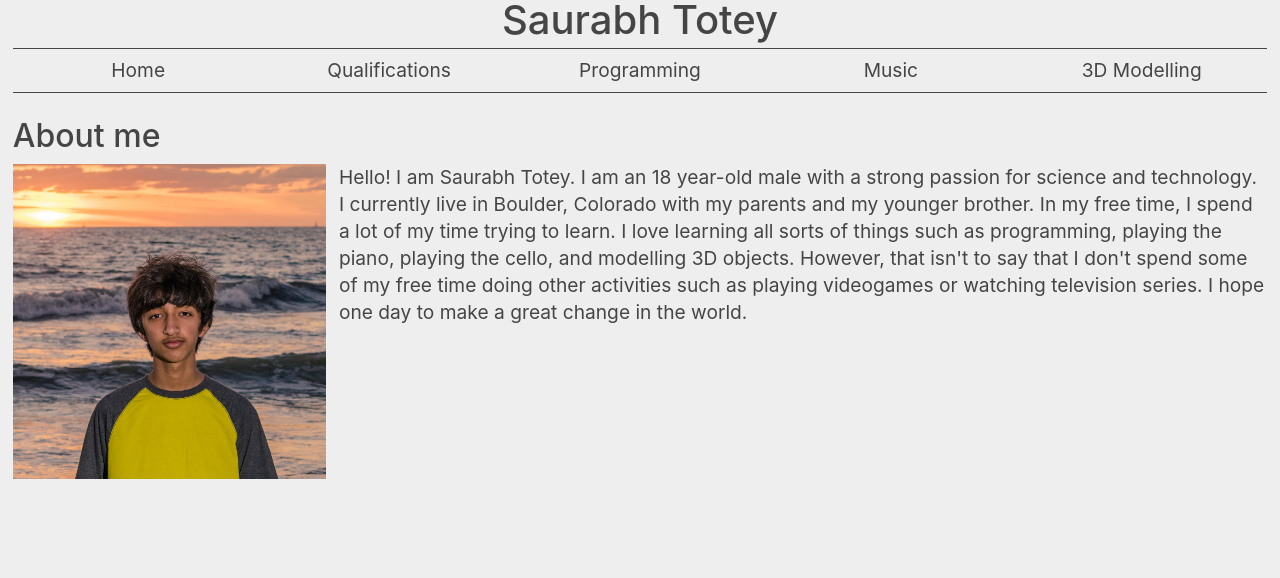
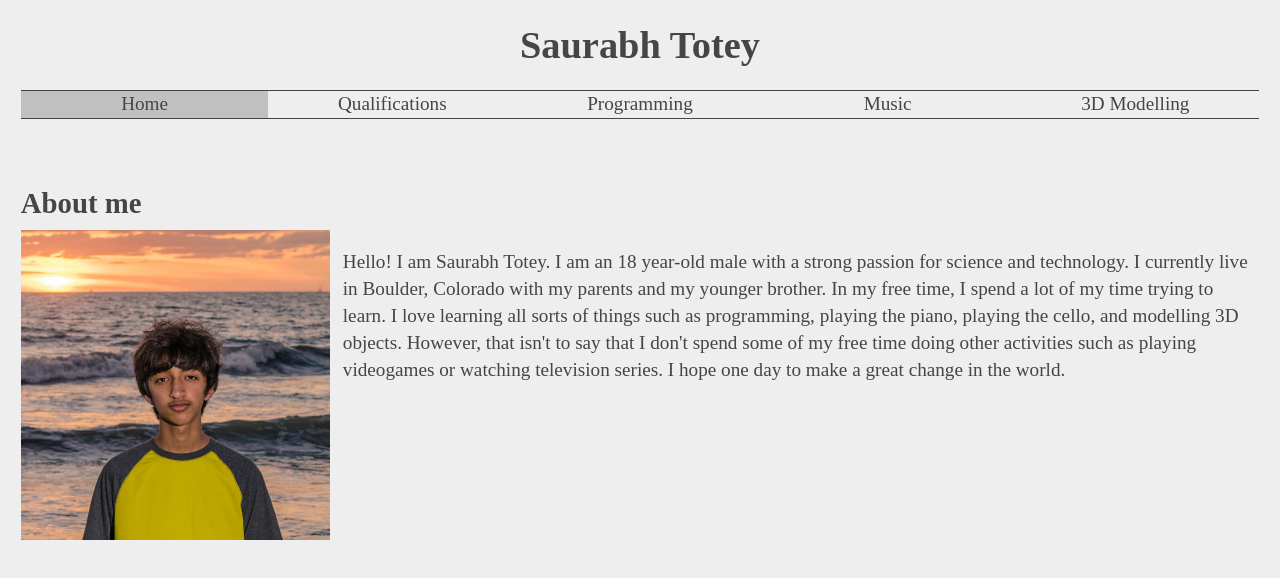
Before and after one commit to SaurabhTotey/Portfolio-Website, a Gatsby app: page / in a window 1280 px wide. Shown: the top 578 px of the page. Built offline with nearby package versions, Linux system fonts and the light colour scheme.

Commit message:
Removed Bootstrap from project entirely

```diff
--- a/package.json
+++ b/package.json
@@ -21,11 +21,9 @@
   },
   "homepage": "https://github.com/SaurabhTotey/Portfolio-Website#readme",
   "dependencies": {
-    "bootstrap": "^4.3.1",
     "core-js": "^2.6.5",
     "gatsby": "^2.2.5",
     "react": "^16.8.4",
-    "react-bootstrap": "^1.0.0-beta.6",
     "react-dom": "^16.8.4"
   }
 }
--- a/src/components/Header.js
+++ b/src/components/Header.js
@@ -1,12 +1,9 @@
 import React from "react";
 import Navbar from "./Navbar";
-import OverlayTrigger from "react-bootstrap/OverlayTrigger";
 
 export default () => (
 	<div>
-		<OverlayTrigger overlay={<div style={{fontSize: "10px"}}>Just in case you didn't know whose website you were on.</div>} delay={{ show: 10000 }} placement={"bottom"}>
-			<h1 style={{textAlign: "center"}}>Saurabh Totey</h1>
-		</OverlayTrigger>
+		<h1 style={{textAlign: "center"}}>Saurabh Totey</h1>
 		<Navbar />
 	</div>
 )
--- a/src/components/Meta.js
+++ b/src/components/Meta.js
@@ -1,5 +1,4 @@
 import React from "react";
-import "bootstrap/dist/css/bootstrap.min.css";
 
 export default () => (
 	<div>
--- a/src/components/Navbar.js
+++ b/src/components/Navbar.js
@@ -1,6 +1,6 @@
 import React from "react";
+import { Link } from "gatsby";
 import "../styles/Navbar.css";
-import Nav from "react-bootstrap/Nav";
 
 //A map of page names to relative page paths
 const pages = {
@@ -17,12 +17,14 @@ const pageNames = Object.keys(pages);
  * React component that represents a single item on the navbar
  */
 function NavbarItem(props) {
-	const location = pages[props.page];
-	return <Nav.Item as={"li"}>
-		<Nav.Link href={location}>
-			{props.page}
-		</Nav.Link>
-	</Nav.Item>
+	let style = { width: `${props.width}%` };
+	if (props.isActive) {
+		style = {
+			...style,
+			backgroundColor: "silver"
+		}
+	}
+	return (<li className={"navbarItem"} style={style}><Link className={"navbarLink"} to={pages[props.currentPageName]}>{props.currentPageName}</Link></li>);
 }
 
 /**
@@ -43,9 +45,12 @@ class Navbar extends React.Component {
 	}
 
 	render() {
-		return <Nav justify={true} activeKey={this.state.currentRelativePath} as={"ul"}>{
-			pageNames.map(pageName => <NavbarItem page={pageName}/>)
-		}</Nav>
+		return <ul className={"navbar"}>{
+			pageNames.map(pageName => {
+				const pageLocation = pages[pageName];
+				return <NavbarItem isActive={this.state.currentRelativePath === pageLocation} width={100 / pageNames.length} currentPageName={pageName} />
+			})
+		}</ul>
 	}
 
 }
--- a/src/styles/Navbar.css
+++ b/src/styles/Navbar.css
@@ -1,16 +1,22 @@
 ul {
 	list-style-type: none;
+	padding: 0;
+	overflow: hidden;
 	border-top: 1px solid #454545;
 	border-bottom: 1px solid #454545;
 }
 
+li {
+	float: left;
+}
+
 li a {
 	display: block;
+	text-align: center;
 	text-decoration: none;
 	color: #454545;
 }
 
 li a:hover {
 	background-color: silver;
-	color: #454545;
 }
```
Also changed, not shown: 1 other file (tests, documents, lock files or other folders).
